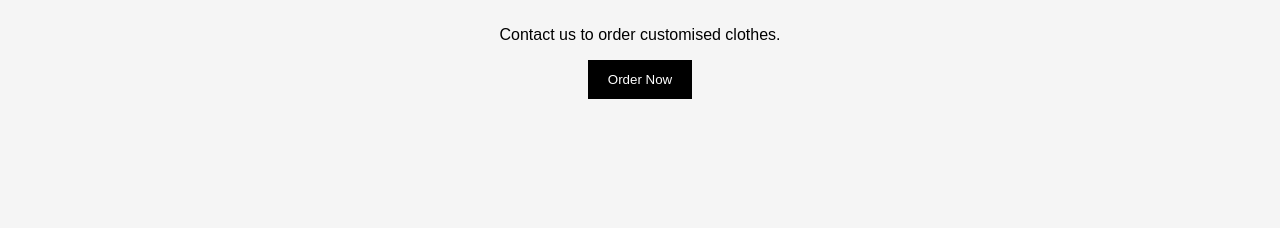
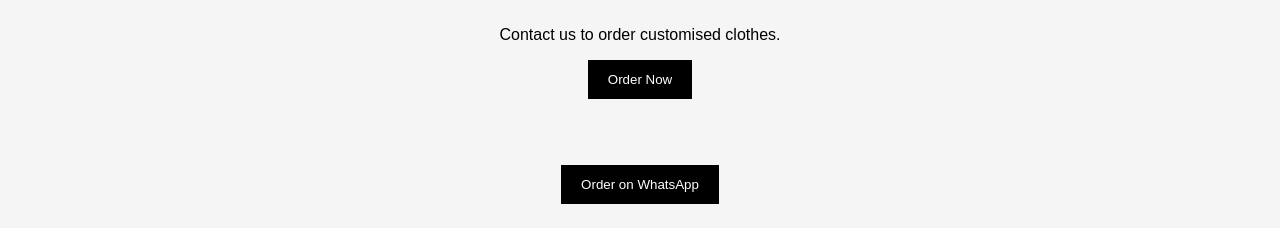
Before and after one commit to manav486/manav486.github.io, a plain HTML site: page index.html in a window 1280 px wide. Shown: the part 572-800 px from the top of the page. Drawn offline with Linux system fonts and the light colour scheme.

Commit message:
Update index.html

```diff
--- a/index.html
+++ b/index.html
@@ -78,3 +78,7 @@ Order Now
 
 </body>
 </html>
+<br><br>
+<a href="https://wa.me/91XXXXXXXXXX">
+<button>Order on WhatsApp</button>
+</a>
```
